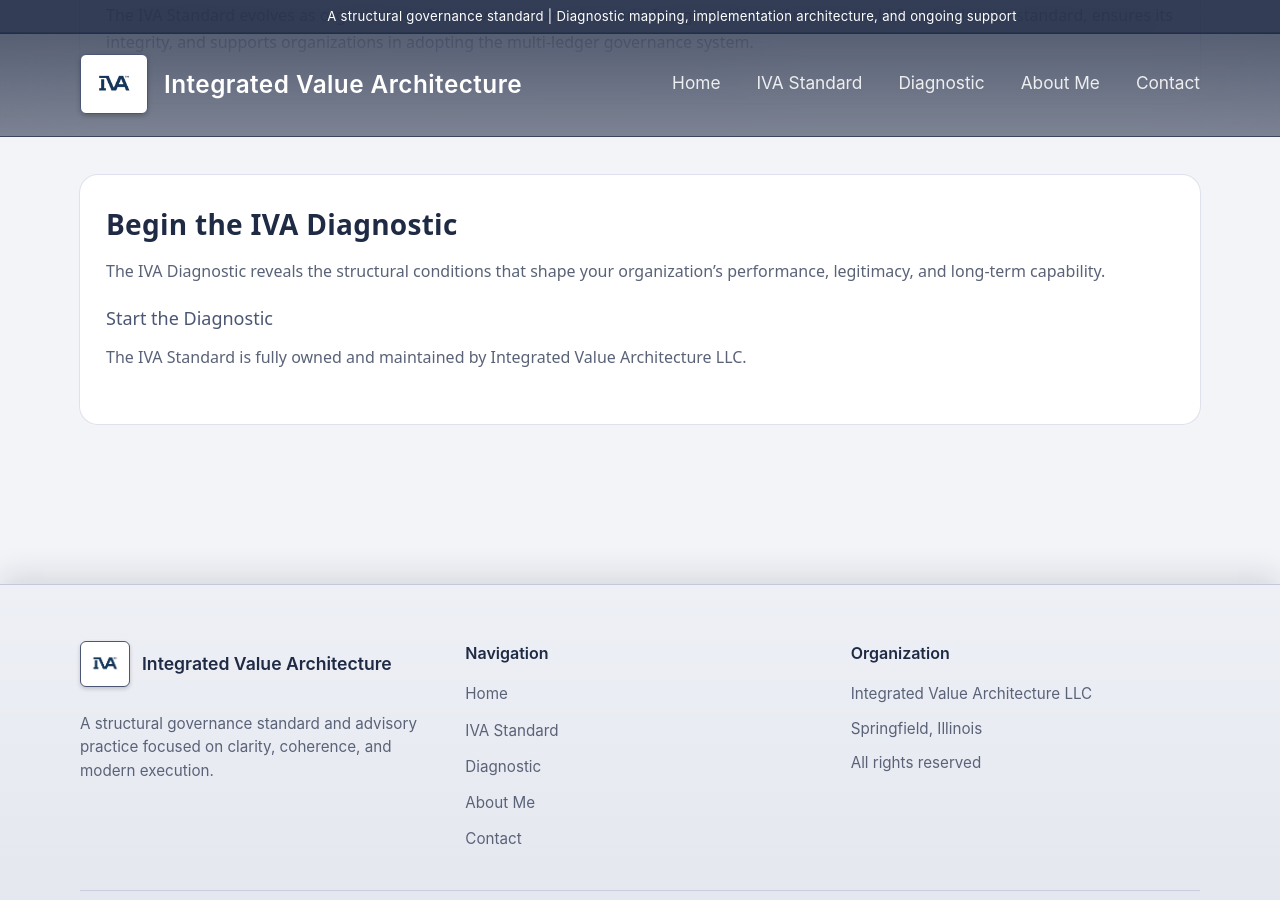
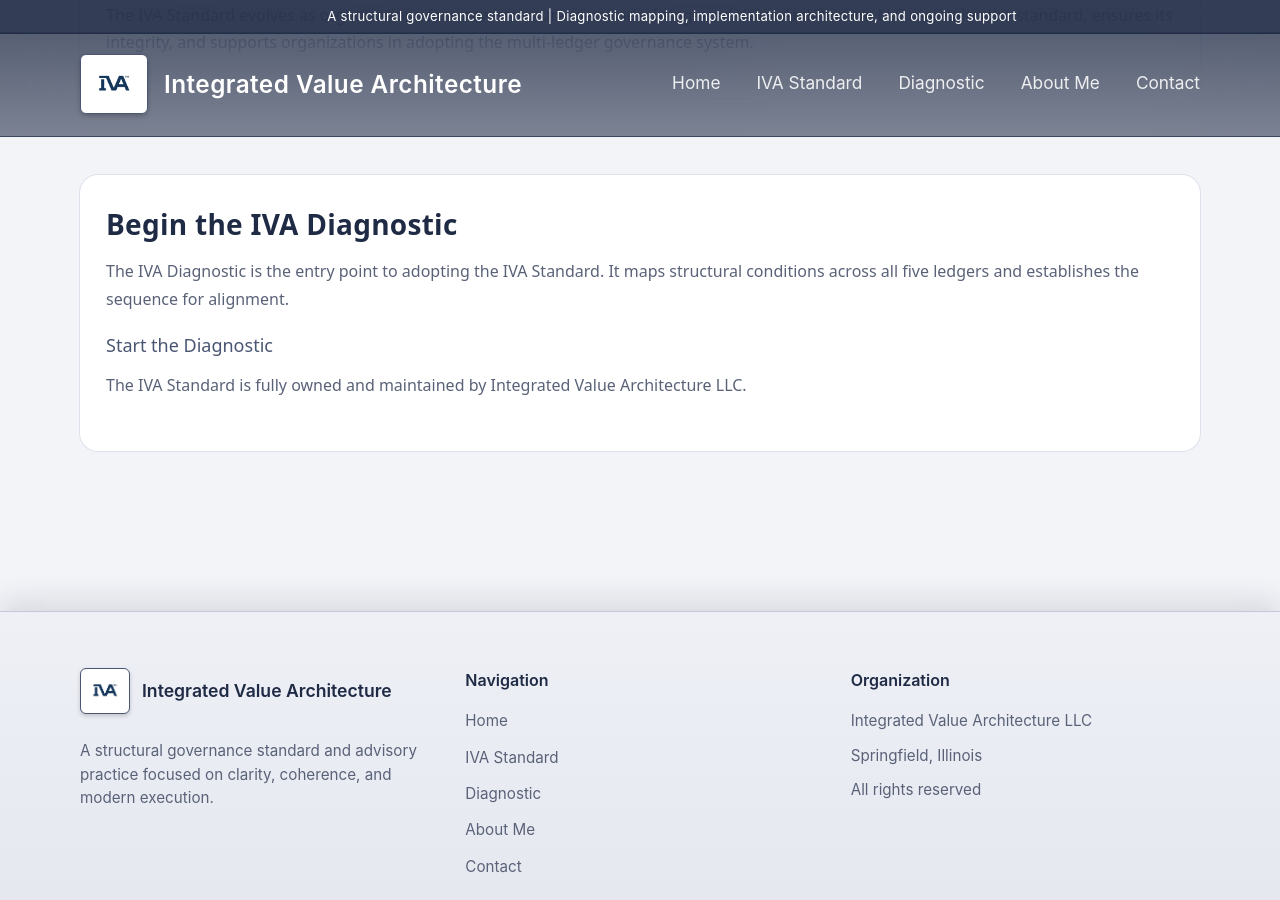
Before and after one commit to efost7873/integratedvaluearchitecture.com, a Jekyll site: the page built from index.html, in a window 1280 px wide and 900 px high, scrolled down 5719 px. Built offline with Jekyll 4.4.1, drawn with Linux system fonts in a browser that asks for light colours; some of the changed text lies outside the part shown.

Commit message:
Update index.html

```diff
--- a/index.html
+++ b/index.html
@@ -1,6 +1,8 @@
 ---
 layout: default
 title: Integrated Value Architecture
+seo_title: Integrated Value Architecture LLC | Governance Architecture
+seo_description: Integrated Value Architecture LLC is a governance architecture firm based in Springfield, Illinois. It develops the IVA Standard, a five-ledger governance architecture for plural value recognition and audit-ready structural evidence.
 ---
 
 <div class="iva-page">
@@ -135,7 +137,7 @@
 
     <div class="grid grid-3">
       <div class="card"><p>A multi-ledger governance system.</p></div>
-      <div class="card"><p>A diagnostic that reveals structural conditions.</p></div>
+      <div class="card"><p>A governance architecture standard for plural value stewardship.</p></div>
       <div class="card"><p>A coherent architecture for decision making.</p></div>
       <div class="card"><p>A way to measure legitimacy and external exposures.</p></div>
       <div class="card"><p>A structure for future capability and adaptation.</p></div>
@@ -257,7 +259,7 @@
   <section id="begin-diagnostic" class="iva-cta-section">
     <h2>Begin the IVA Diagnostic</h2>
     <p>
-      The IVA Diagnostic reveals the structural conditions that shape your organization’s performance, legitimacy, and long-term capability.
+      The IVA Diagnostic is the entry point to adopting the IVA Standard. It maps structural conditions across all five ledgers and establishes the sequence for alignment.
     </p>
 
     <a href="{{ site.baseurl }}/diagnostic" class="iva-btn-primary">
```
